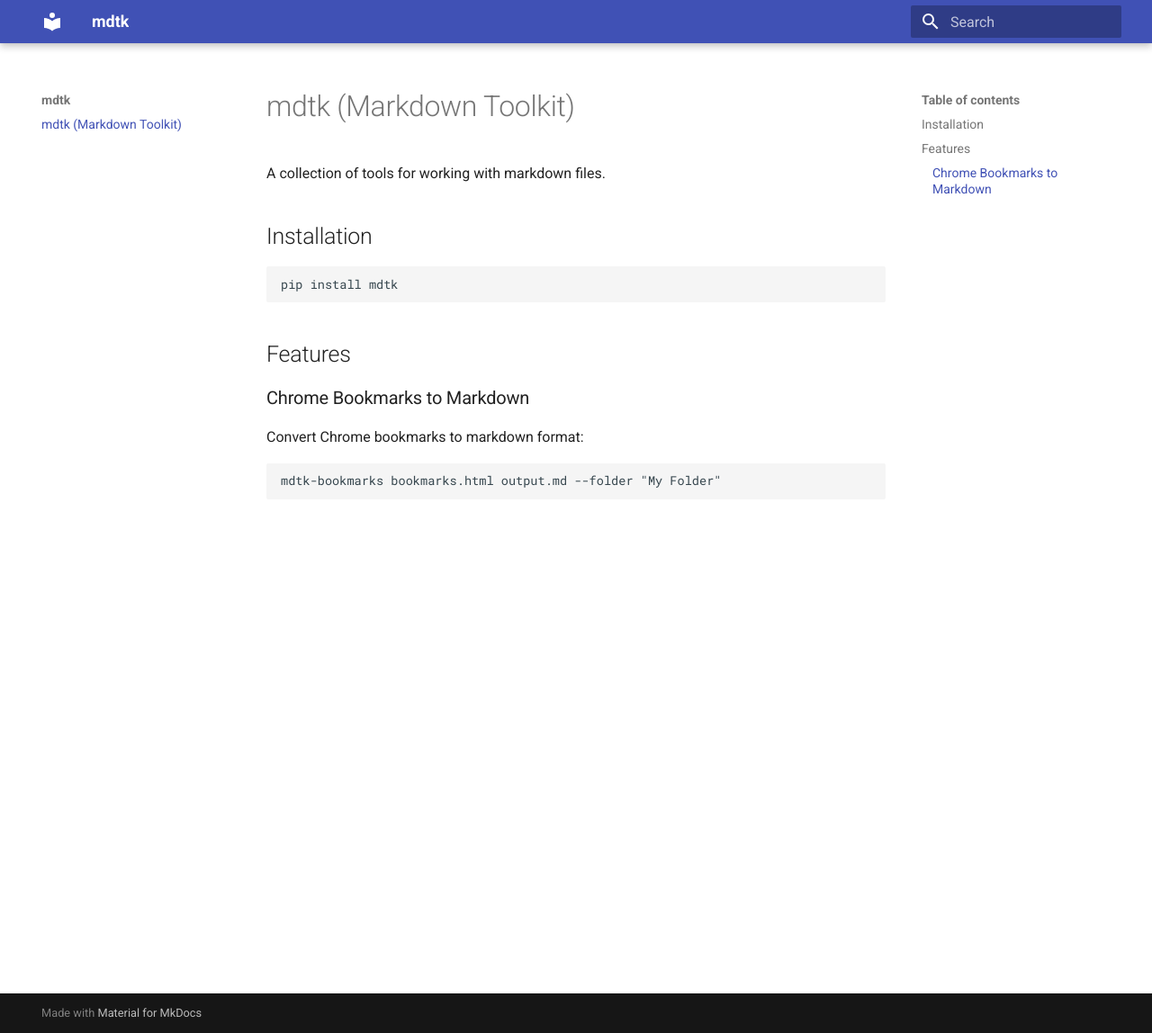
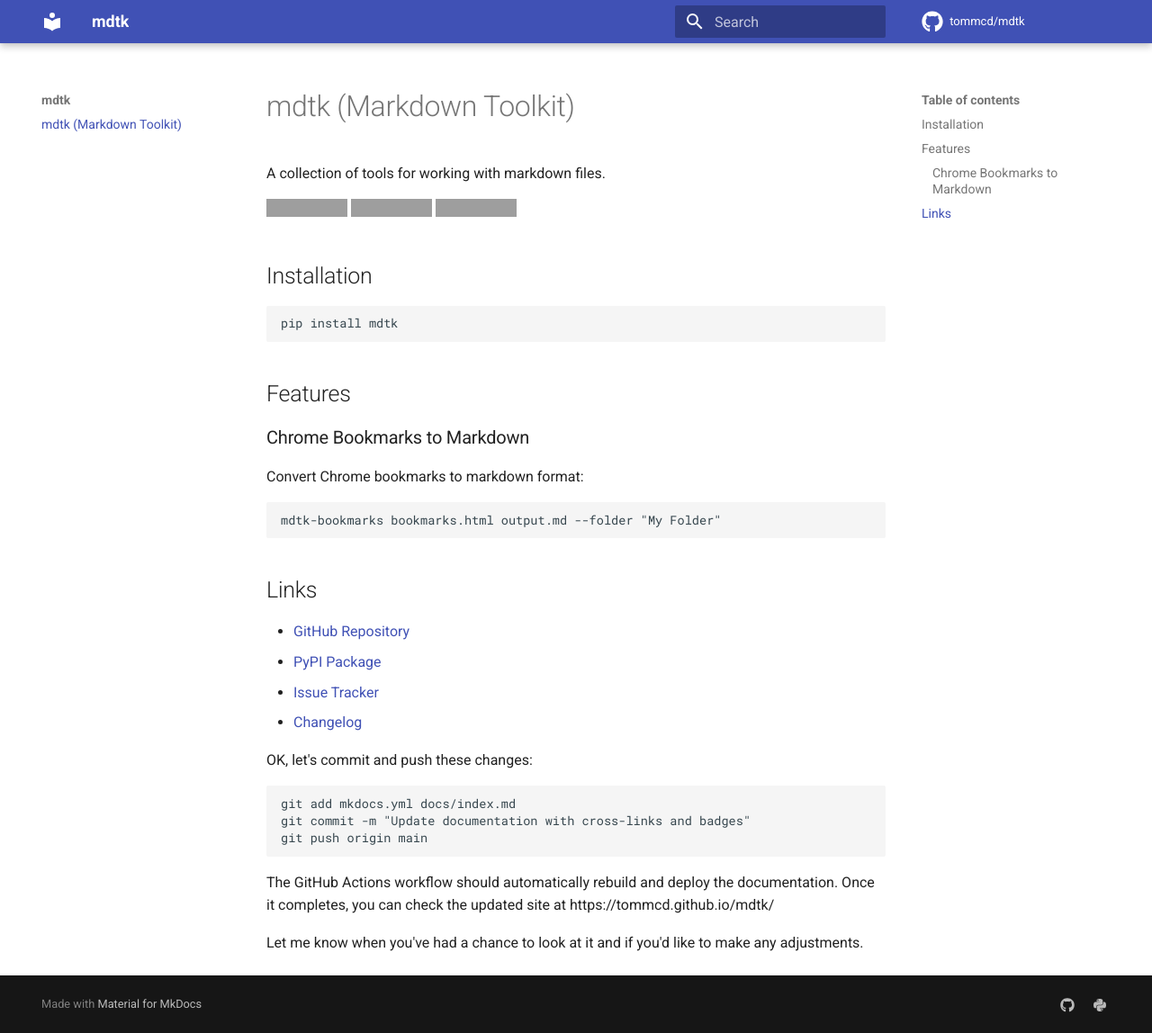
Before and after one commit to tommcd/mdtk, an MkDocs documentation site: the page built from docs/index.md, in a window 1280 px wide and 1148 px high. Shown: the whole window at 90% size. Built offline with MkDocs 1.6.1 and Material for MkDocs 9.7.7, drawn with Linux system fonts in a browser that asks for light colours; comment, search, counter and statistics services are not loaded; grey boxes are pictures that could not be loaded.

Commit message:
Update documentation with cross-links and badges

````diff
--- a/docs/index.md
+++ b/docs/index.md
@@ -1,6 +1,10 @@
 # mdtk (Markdown Toolkit)
 
 A collection of tools for working with markdown files.
+
+[![PyPI version](https://badge.fury.io/py/mdtk.svg)](https://pypi.org/project/mdtk/)
+[![Documentation](https://img.shields.io/badge/docs-latest-blue.svg)](https://tommcd.github.io/mdtk)
+[![GitHub](https://img.shields.io/badge/github-repo-green.svg)](https://github.com/tommcd/mdtk)
 
 ## Installation
 
@@ -17,3 +21,23 @@
 ```bash
 mdtk-bookmarks bookmarks.html output.md --folder "My Folder"
 ```
+
+## Links
+
+- [GitHub Repository](https://github.com/tommcd/mdtk)
+- [PyPI Package](https://pypi.org/project/mdtk/)
+- [Issue Tracker](https://github.com/tommcd/mdtk/issues)
+- [Changelog](https://github.com/tommcd/mdtk/releases)
+
+
+OK, let's commit and push these changes:
+
+```bash
+git add mkdocs.yml docs/index.md
+git commit -m "Update documentation with cross-links and badges"
+git push origin main
+```
+
+The GitHub Actions workflow should automatically rebuild and deploy the documentation. Once it completes, you can check the updated site at https://tommcd.github.io/mdtk/
+
+Let me know when you've had a chance to look at it and if you'd like to make any adjustments.
--- a/mkdocs.yml
+++ b/mkdocs.yml
@@ -1,4 +1,9 @@
 site_name: mdtk
+site_description: Markdown Toolkit - Tools for working with markdown files
+repo_url: https://github.com/tommcd/mdtk
+repo_name: tommcd/mdtk
+edit_uri: edit/main/docs/
+
 theme:
   name: material
   features:
@@ -6,3 +11,12 @@
     - navigation.tracking
     - navigation.sections
     - navigation.expand
+  icon:
+    repo: fontawesome/brands/github
+
+extra:
+  social:
+    - icon: fontawesome/brands/github
+      link: https://github.com/tommcd/mdtk
+    - icon: fontawesome/brands/python
+      link: https://pypi.org/project/mdtk/
````
